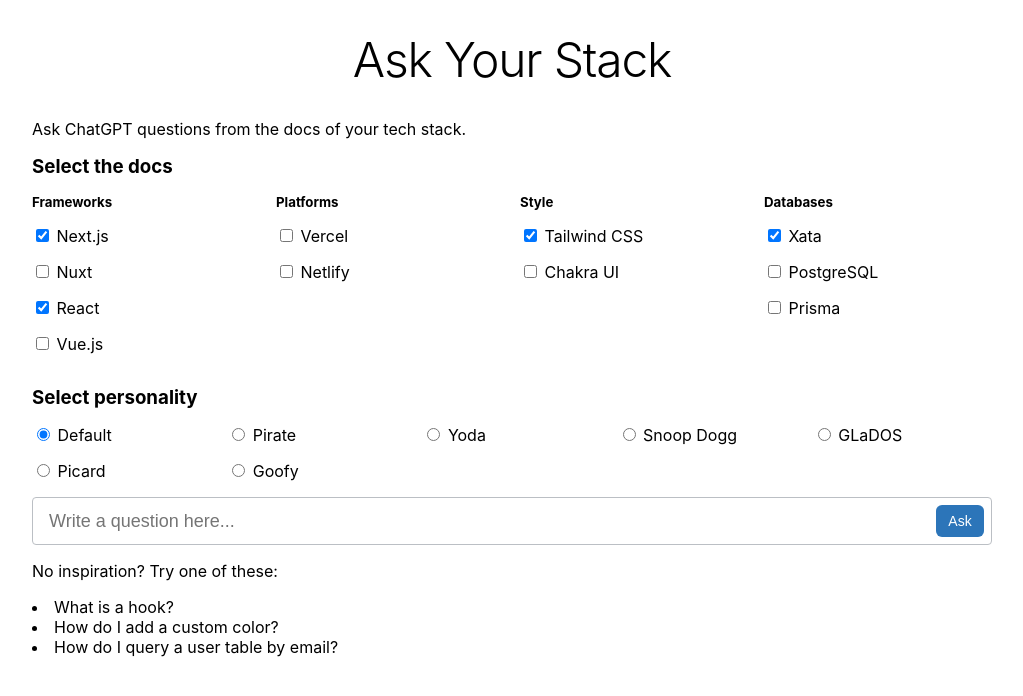
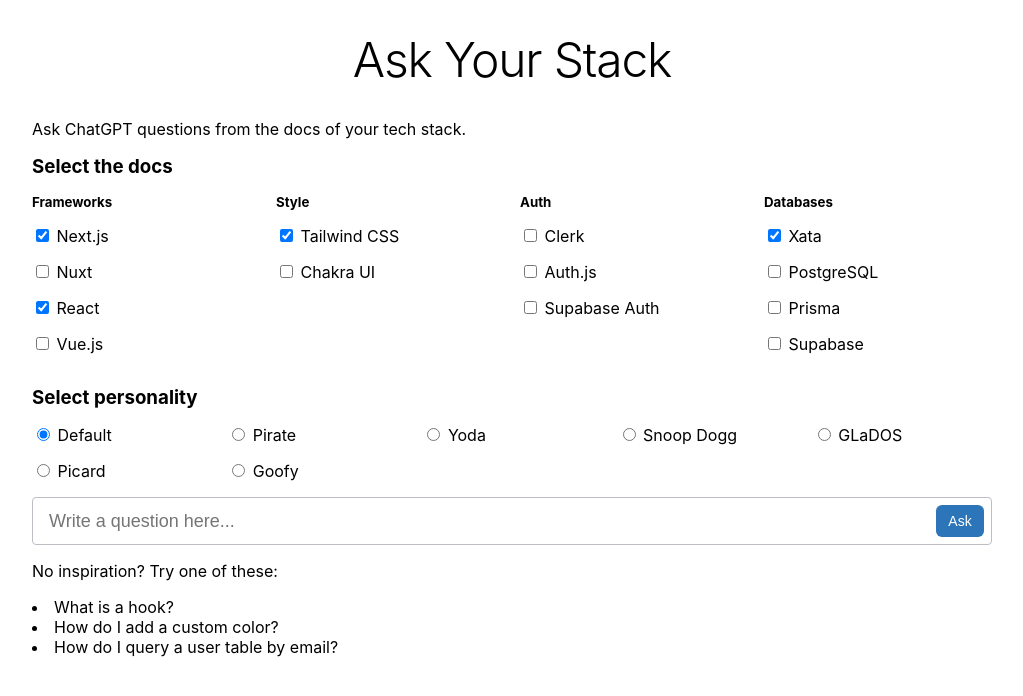
Before and after one commit to xataio/ask-your-stack, a Next.js app: page / in a window 1280 px wide. Shown: the top 696 px of the page, without its empty margins (128-1151 px from the left). Built offline with nearby package versions, Linux system fonts and the light colour scheme.

Commit message:
Added more docs

```diff
--- a/src/options.ts
+++ b/src/options.ts
@@ -36,20 +36,6 @@
       ],
     },
     {
-      id: "platforms",
-      name: "Platforms",
-      docs: [
-        {
-          id: "vercel-docs",
-          name: "Vercel",
-        },
-        {
-          id: "netlify-docs",
-          name: "Netlify",
-        },
-      ],
-    },
-    {
       id: "style",
       name: "Style",
       docs: [
@@ -63,6 +49,27 @@
           id: "chackra-ui-docs",
           name: "Chakra UI",
           sampleQuestion: "How do I add a checkbox?",
+        },
+      ],
+    },
+    {
+      id: "auth",
+      name: "Auth",
+      docs: [
+        {
+          id: "clerk-docs",
+          name: "Clerk",
+          sampleQuestion: "How do I setup authentication?",
+        },
+        {
+          id: "nextauth-docs",
+          name: "Auth.js",
+          sampleQuestion: "How do I setup authentication?",
+        },
+        {
+          id: "supabase-auth-docs",
+          name: "Supabase Auth",
+          sampleQuestion: "How do I setup authentication?",
         },
       ],
     },
@@ -83,6 +90,11 @@
         {
           id: "prisma-docs",
           name: "Prisma",
+          sampleQuestion: "How do I query a user table by email?",
+        },
+        {
+          id: "supabase-docs",
+          name: "Supabase",
           sampleQuestion: "How do I query a user table by email?",
         },
       ],
--- a/src/pages/index.tsx
+++ b/src/pages/index.tsx
@@ -226,7 +226,7 @@
         <title>Ask your Stack by Xata</title>
         <meta
           name="description"
-          content="Ask ChatGPT questions from the docs of your tech stack"
+          content="Ask ChatGPT questions from the docs of your tech stack."
         />
         <meta name="viewport" content="width=device-width, initial-scale=1" />
       </Head>
```
